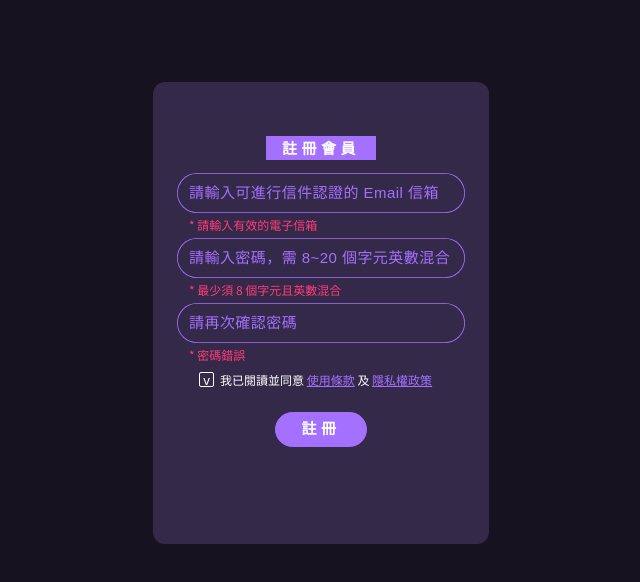
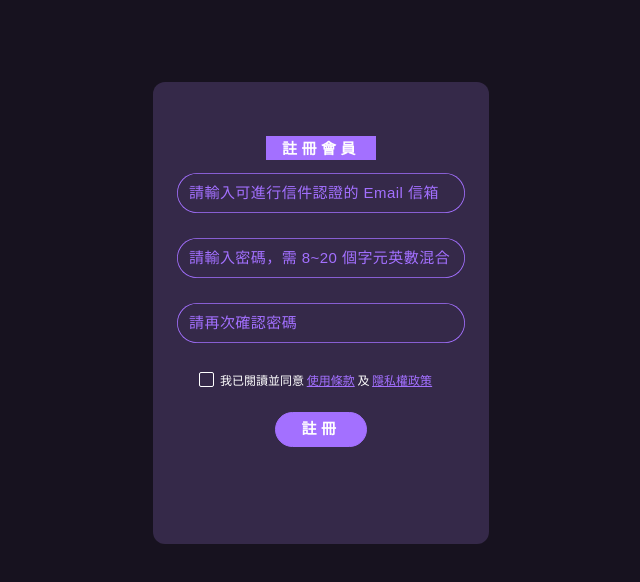
Before and after one commit to wl00887404/sg-art-interview, a React (Create React App) app in the folder client/: page /register in a window 1280 px wide. Shown: the top 582 px of the page, without its empty margins (319-959 px from the left). Built offline with nearby package versions, Linux system fonts and the light colour scheme.

Commit message:
:sparkles: Complete all features in <RegisterDialog>

```diff
--- a/client/src/components/shared/Checkbox.tsx
+++ b/client/src/components/shared/Checkbox.tsx
@@ -31,7 +31,7 @@ const Indicator = styled.div`
 `;
 
 type Props = {
-  checked: boolean;
+  checked?: boolean;
   children: React.ReactNode;
   className?: string;
   onChange?: (checked: boolean) => void;
--- a/client/src/libs/regex.ts
+++ b/client/src/libs/regex.ts
@@ -1,2 +1,6 @@
 export const emailRegex =
   /^[a-zA-Z0-9.!#$%&’*+/=?^_`{|}~-]+@[a-zA-Z0-9-]+(?:\.[a-zA-Z0-9-]+)*$/;
+
+export const numberRegex = /[0-9]/;
+export const alphabetRegex = /[A-Za-z]/;
+export const notNumberOrAlphabetRegex = /[^0-9A-Za-z]/;
--- a/client/src/pages/RegisterDialog.tsx
+++ b/client/src/pages/RegisterDialog.tsx
@@ -1,4 +1,16 @@
 import styled from 'styled-components';
+
+import Form, { Field, FormInstance } from 'rc-field-form';
+import axios from 'axios';
+import { useNavigate } from 'react-router-dom';
+
+import {
+  alphabetRegex,
+  emailRegex,
+  notNumberOrAlphabetRegex,
+  numberRegex,
+} from '../libs/regex';
+
 import Dialog from '../components/shared/Dialog/Dialog';
 import Input from '../components/shared/Dialog/Input';
 import Checkbox from '../components/shared/Checkbox';
@@ -38,31 +50,119 @@ const Link = styled.a`
   text-decoration: underline;
 `;
 
+type Validator = (rule: any, value: string) => void;
+
 const RegisterDialog = () => {
+  const navigate = useNavigate();
+
+  const register = async (values: any) => {
+    const { email, password, confirmPolicies } = values;
+
+    if (!confirmPolicies) return alert('你必須同意使用者條款及隱私權政策');
+
+    const { data } = await axios.post('/api/register', { email, password });
+
+    if (data.status !== 'success') {
+      return alert(data.message);
+    }
+
+    alert('註冊成功，請在登入頁面重新登入');
+    navigate('/login');
+  };
+
+  const passwordValidator: Validator = (_rule, value) => {
+    return new Promise((resolve, reject) => {
+      if (value.length > 20) return reject('密碼至多 20 位');
+      if (value.length < 8) return reject('密碼至少 8 位');
+
+      const hasNumber = numberRegex.test(value);
+      const hasAlphabet = alphabetRegex.test(value);
+      const hasInvalidChar = notNumberOrAlphabetRegex.test(value);
+
+      if (!hasNumber || !hasAlphabet || hasInvalidChar) {
+        return reject('最少須 8 個字元且英數混合');
+      }
+
+      return resolve(undefined);
+    });
+  };
+
+  const renderForm = (values: any, form: FormInstance<any>) => {
+    const confirmPasswordValidator: Validator = (_rule, value) => {
+      return new Promise((resolve, reject) => {
+        const { password } = values;
+        if (password !== value) return reject('密碼錯誤');
+
+        return resolve(undefined);
+      });
+    };
+
+    return (
+      <>
+        <EmailInputContainer>
+          <Field
+            name="email"
+            initialValue=""
+            rules={[
+              { required: true, message: '電子信箱為必填項目' },
+              { pattern: emailRegex, message: '請輸入有效的電子信箱' },
+            ]}
+          >
+            <StyledInput
+              placeholder="請輸入可進行信件認證的 Email 信箱"
+              error={form.getFieldError('email')[0]}
+            />
+          </Field>
+        </EmailInputContainer>
+        <PasswordInputContainer>
+          <Field
+            name="password"
+            initialValue=""
+            rules={[
+              { required: true, message: '密碼為必填項目' },
+              { validator: passwordValidator },
+            ]}
+          >
+            <StyledInput
+              type="password"
+              placeholder="請輸入密碼，需 8~20 個字元英數混合"
+              error={form.getFieldError('password')[0]}
+            />
+          </Field>
+        </PasswordInputContainer>
+        <Field
+          name="confirmPassword"
+          initialValue=""
+          rules={[{ validator: confirmPasswordValidator }]}
+        >
+          <StyledInput
+            type="password"
+            placeholder="請再次確認密碼"
+            error={form.getFieldError('confirmPassword')[0]}
+          />
+        </Field>
+        <ConsentCheckboxContainer>
+          <Field
+            name="confirmPolicies"
+            valuePropName="checked"
+            initialValue={false}
+          >
+            <StyledCheckbox>
+              我已閱讀並同意&nbsp;<Link>使用條款</Link>&nbsp;及&nbsp;
+              <Link>隱私權政策</Link>
+            </StyledCheckbox>
+          </Field>
+        </ConsentCheckboxContainer>
+        <ButtonContainer>
+          <PrimaryButton type="submit">註冊</PrimaryButton>
+        </ButtonContainer>
+      </>
+    );
+  };
+
   return (
     <Dialog title="註冊會員">
-      <EmailInputContainer>
-        <StyledInput
-          placeholder="請輸入可進行信件認證的 Email 信箱"
-          error="請輸入有效的電子信箱"
-        />
-      </EmailInputContainer>
-      <PasswordInputContainer>
-        <StyledInput
-          placeholder="請輸入密碼，需 8~20 個字元英數混合"
-          error="最少須 8 個字元且英數混合"
-        />
-      </PasswordInputContainer>
-
-      <StyledInput placeholder="請再次確認密碼" error="密碼錯誤" />
-      <ConsentCheckboxContainer>
-        <StyledCheckbox checked={true}>
-          我已閱讀並同意 <Link>使用條款</Link> 及 <Link>隱私權政策</Link>
-        </StyledCheckbox>
-      </ConsentCheckboxContainer>
-      <ButtonContainer>
-        <PrimaryButton>註冊</PrimaryButton>
-      </ButtonContainer>
+      <Form onFinish={register}>{renderForm}</Form>
     </Dialog>
   );
 };
```
